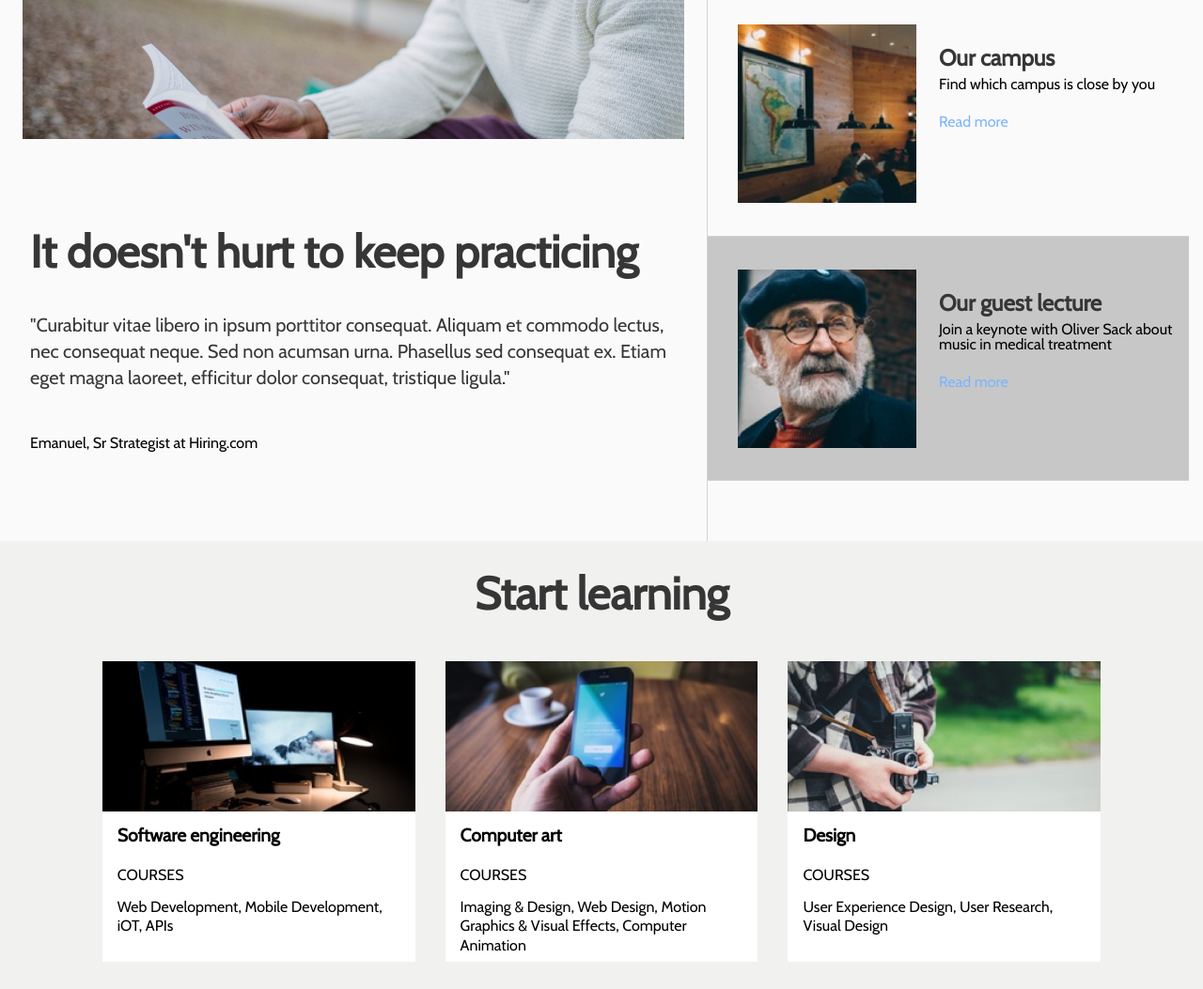
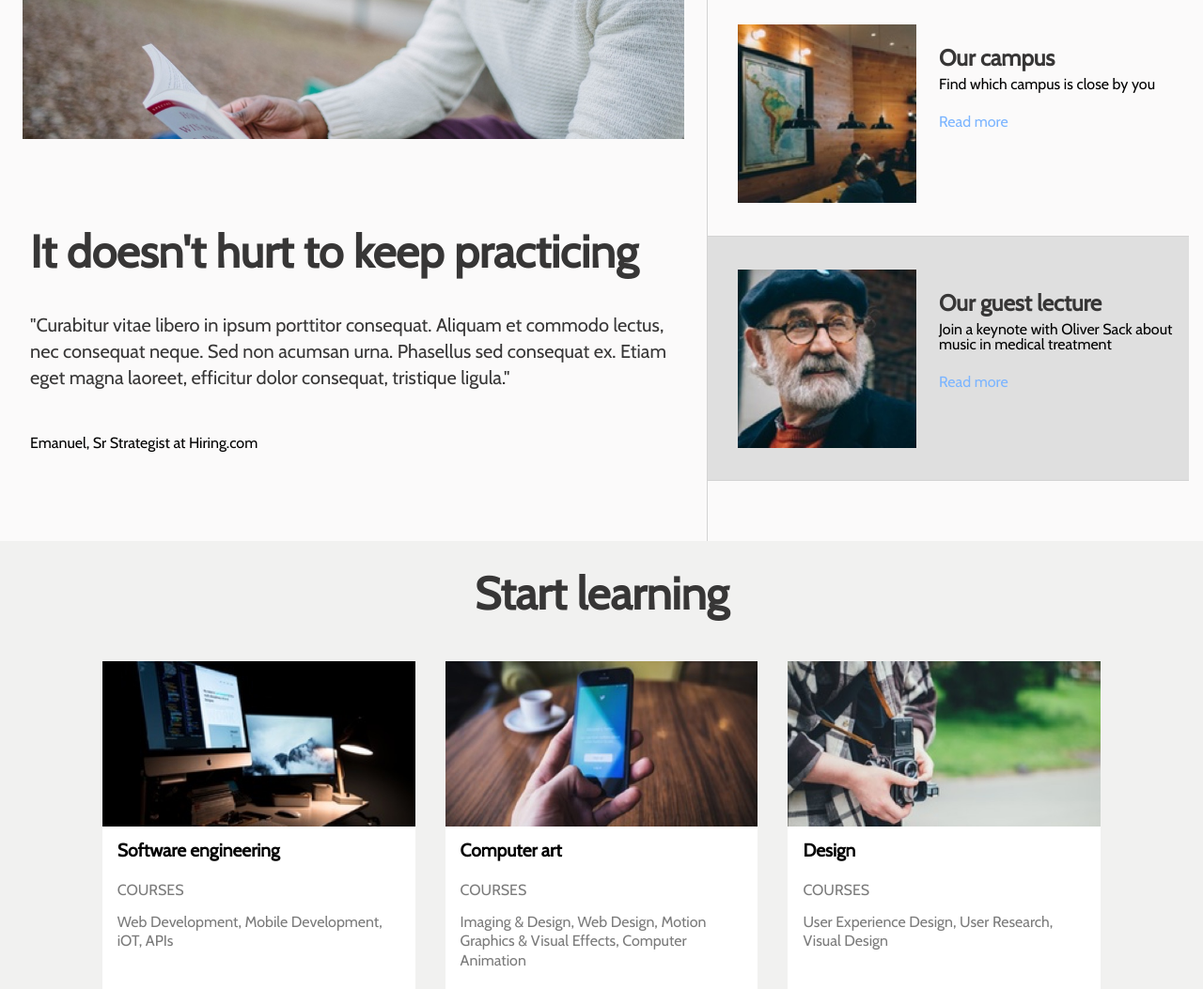
Before and after one commit to zmfrew/colmar, a plain HTML site: page index.html in a window 1280 px wide. Shown: the part 894-1947 px from the top of the page at 94% size. Drawn offline with nearby package versions, Linux system fonts and the light colour scheme.

Commit message:
Change height of majors in section 3

```diff
--- a/resources/style.css
+++ b/resources/style.css
@@ -8,7 +8,7 @@ header {
   display: flex;
   align-items: center;
   height: 4rem;
-  background-color: rgb(251, 250, 250);
+  background-color: rgb(255, 255, 255);
   width:100%;
   z-index: 1;
 }
@@ -228,7 +228,7 @@ a.side-button:hover {
 }
 
 #third-side-container {
-  background-color: rgb(199, 199, 199);
+  background-color: rgb(223, 223, 223);
 }
 
 /* Section 3 Design */
@@ -257,7 +257,7 @@ a.side-button:hover {
   width: 26%;
   margin: 1rem;
   background-color: white;
-  height: 20rem;
+  height: 22rem;
 }
 
 .major {
@@ -291,7 +291,7 @@ p {
 }
 
 #first-side-container {
-  background-color: rgb(199, 199, 199);
+  background-color: rgb(223, 223, 223);
   border: none;
 }
 
@@ -341,3 +341,8 @@ a.buttons:hover {
   color: rgb(251, 250, 250);
   font-weight: bold;
 }
+
+h6,
+p.classes {
+  color: rgb(123, 123, 123)
+}
```
